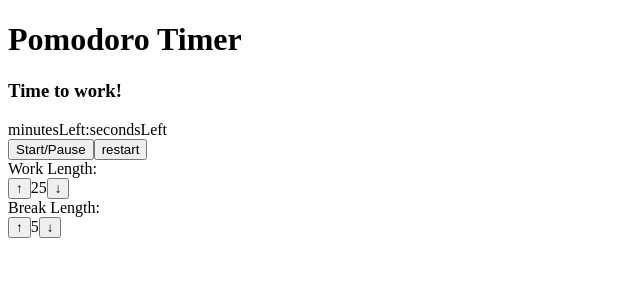
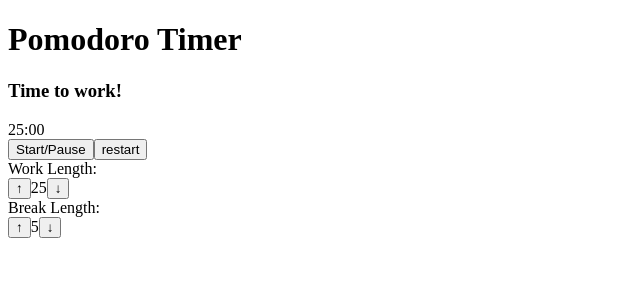
Before and after one commit to rajputd/React-Pomodoro-Timer, a React app: page / in a window 1280 px wide. Shown: the top 300 px of the page, without its empty margins (0-640 px from the left). Built offline with nearby package versions, Linux system fonts and the light colour scheme.

Commit message:
Modify timer to render the default time length given by its parent

```diff
--- a/src/components/App.js
+++ b/src/components/App.js
@@ -31,11 +31,12 @@ class App extends Component {
   }
 
   render() {
+    const defaultLength = (this.state.isBreakTime ? this.state.workTimeLength : this.state.workTimeLength) * 60;
     return (
       <div>
           <h1>Pomodoro Timer</h1>
           <h3>{this.state.isBreakTime ? "Time to relax!" : "Time to work!"}</h3>
-          <Timer />
+          <Timer defaultLength={defaultLength}/>
           <span>
             Work Length:
            <Incrementor
--- a/src/components/Timer.js
+++ b/src/components/Timer.js
@@ -1,14 +1,32 @@
 import React, { Component } from 'react';
+
 
 class Timer extends Component {
   constructor(props) {
     super(props);
+    this.state = {
+      timeLeft: this.props.defaultLength, //stores time in seconds
+      isPaused: true
+    };
+  }
+
+  formatValue(value) {
+    let formatted = value.toString();
+    if (formatted.length < 2) {
+      return "0" + formatted;
+    }
+
+    return formatted;
   }
 
   render() {
+    const timeLeft = this.state.timeLeft;
+    const minutesLeft = this.formatValue(parseInt(timeLeft / 60));
+    const secondsLeft = this.formatValue(timeLeft % 60);
+
     return (
       <div>
-        <div>minutesLeft:secondsLeft</div>
+        <div>{minutesLeft}:{secondsLeft}</div>
         <button>Start/Pause</button>
         <button>restart</button>
       </div>
```
